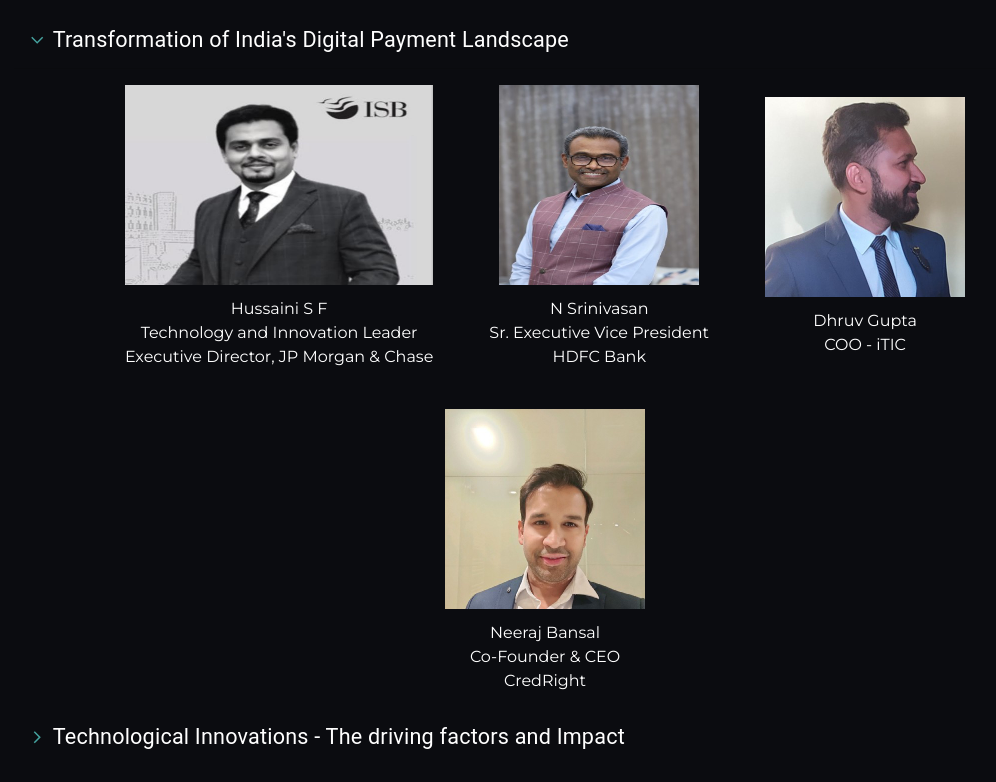
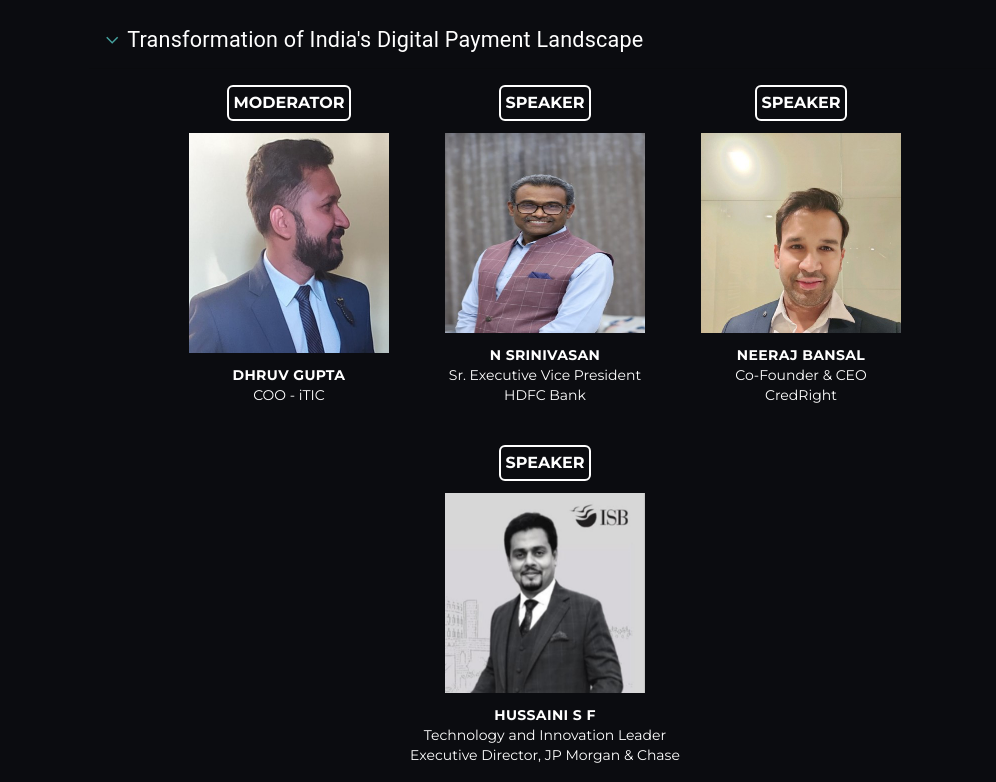
Before and after one commit to E-Cell-IITH/E-Cell-Website, a Next.js app: page /esummit in a window 1280 px wide. Shown: the part 2760-3542 px from the top of the page, without its empty margins (95-1091 px from the left). Built offline with nearby package versions, Linux system fonts and the light colour scheme.

Commit message:
modified panel speakers

```diff
--- a/components/Panel.js
+++ b/components/Panel.js
@@ -1,61 +1,61 @@
-import * as React from "react";
-import { styled } from "@mui/material/styles";
-import ArrowForwardIosSharpIcon from "@mui/icons-material/ArrowForwardIosSharp";
-import MuiAccordion from "@mui/material/Accordion";
-import MuiAccordionSummary from "@mui/material/AccordionSummary";
-import MuiAccordionDetails from "@mui/material/AccordionDetails";
-import Typography from "@mui/material/Typography";
-import Image from "next/image";
+import * as React from 'react';
+import { styled } from '@mui/material/styles';
+import ArrowForwardIosSharpIcon from '@mui/icons-material/ArrowForwardIosSharp';
+import MuiAccordion from '@mui/material/Accordion';
+import MuiAccordionSummary from '@mui/material/AccordionSummary';
+import MuiAccordionDetails from '@mui/material/AccordionDetails';
+import Typography from '@mui/material/Typography';
+import Image from 'next/image';
 
 const Accordion = styled((props) => (
   <MuiAccordion disableGutters elevation={0} square {...props} />
 ))(({ theme }) => ({
   border: `0px solid rgb(11 12 16)`,
-  "&:not(:last-child)": {
+  '&:not(:last-child)': {
     borderBottom: 0,
   },
-  "&:before": {
-    display: "none",
+  '&:before': {
+    display: 'none',
   },
 }));
 const AccordionSummary = styled((props) => (
   <MuiAccordionSummary
     expandIcon={
       <ArrowForwardIosSharpIcon
-        sx={{ fontSize: "0.9rem", color: "rgb(69 162 158)" }}
+        sx={{ fontSize: '0.9rem', color: 'rgb(69 162 158)' }}
       />
     }
     {...props}
   />
 ))(({ theme }) => ({
-  backgroundColor: "rgb(11 12 16)",
-  flexDirection: "row-reverse",
-  "& .MuiAccordionSummary-expandIconWrapper.Mui-expanded": {
-    transform: "rotate(90deg)",
+  backgroundColor: 'rgb(11 12 16)',
+  flexDirection: 'row-reverse',
+  '& .MuiAccordionSummary-expandIconWrapper.Mui-expanded': {
+    transform: 'rotate(90deg)',
   },
-  "& .MuiAccordionSummary-content": {
+  '& .MuiAccordionSummary-content': {
     marginLeft: theme.spacing(1),
   },
 }));
 const AccordionDetails = styled(MuiAccordionDetails)(({ theme }) => ({
-  backgroundColor: "rgb(11 12 16)",
+  backgroundColor: 'rgb(11 12 16)',
   padding: theme.spacing(2),
-  borderTop: "1px solid rgba(0, 0, 0, .125)",
+  borderTop: '1px solid rgba(0, 0, 0, .125)',
 }));
 
 const title_data = [
   "Transformation of India's Digital Payment Landscape",
-  "Technological Innovations - The driving factors and Impact",
-  "The Employer-Employee Paradox: Concurrency of Layoffs and Hiring",
+  'Technological Innovations - The driving factors and Impact',
+  'The Employer-Employee Paradox: Concurrency of Layoffs and Hiring',
 ];
 const img_data = {
   "Transformation of India's Digital Payment Landscape": [],
-  "Technological Innovations - The driving factors and Impact": [],
-  "The Employer-Employee Paradox: Concurrency of Layoffs and Hiring": [],
+  'Technological Innovations - The driving factors and Impact': [],
+  'The Employer-Employee Paradox: Concurrency of Layoffs and Hiring': [],
 };
 
 const Panel = () => {
-  const [expanded, setExpanded] = React.useState("panel1");
+  const [expanded, setExpanded] = React.useState('panel1');
 
   const handleChange = (panel) => (event, newExpanded) => {
     setExpanded(newExpanded ? panel : false);
@@ -67,17 +67,17 @@ const Panel = () => {
       </div>
       <div className="flex flex-col justify-center items-center">
         <Accordion
-          sx={{ width: "100%" }}
-          expanded={expanded === "panel1"}
-          onChange={handleChange("panel1")}
+          sx={{ width: '100%' }}
+          expanded={expanded === 'panel1'}
+          onChange={handleChange('panel1')}
           className="justify-center"
         >
           <AccordionSummary aria-controls="panel1d-content" id="panel1d-header">
             <Typography
               sx={{
-                color: "white",
-                fontSize: { xs: "1rem", sm: "1.35rem" },
-                textAlign: "center",
+                color: 'white',
+                fontSize: { xs: '1rem', sm: '1.35rem' },
+                textAlign: 'center',
               }}
             >
               Transformation of India&apos;s Digital Payment Landscape
@@ -86,23 +86,30 @@ const Panel = () => {
           <AccordionDetails className="">
             <div>
               <div className="flex flex-col sm:flex-row  mx-auto justify-center items-center gap-5 md:gap-10 lg:gap-[3.5rem]">
-                <div className="flex flex-col-reverse gap-3">
-                  <p className="text-white text-center text-[1rem]">
-                    Hussaini S F<br></br>
-                    Technology and Innovation Leader
+                <div className="flex flex-col-reverse justify-center items-center gap-3 hover:scale-105 transition-all">
+                  <p className="text-white text-center sm:text-sm text-[.7rem]">
+                    <span className="font-bold uppercase tracking-wide">
+                      Dhruv Gupta
+                    </span>
                     <br></br>
-                    Executive Director, JP Morgan & Chase
+                    COO - iTIC
                   </p>
                   <Image
-                    height={200}
+                    height={220}
                     width={200}
                     alt="testing"
-                    src="/hussainisf.jpeg"
+                    src="/dhruv_gupta.jpg"
+                    className="hover:bg-red-400"
                   />
+                  <p className="text-white font-bold uppercase p-1 border-2 rounded-md border-white">
+                    Moderator
+                  </p>
                 </div>
                 <div className="flex flex-col-reverse justify-center items-center gap-3">
-                  <p className="text-white text-center text-[1rem]">
-                    N Srinivasan
+                  <p className="text-white text-center sm:text-sm text-[.7rem]">
+                    <span className="font-bold uppercase tracking-wide">
+                      N Srinivasan
+                    </span>
                     <br></br>
                     Sr. Executive Vice President
                     <br></br>
@@ -114,25 +121,16 @@ const Panel = () => {
                     alt="testing"
                     src="/srinivasan.jpg"
                   />
+                  <p className="text-white font-bold uppercase p-1 border-2 rounded-md border-white">
+                    Speaker
+                  </p>
                 </div>
+
                 <div className="flex flex-col-reverse justify-center items-center gap-3">
-                  <p className="text-white text-center text-[1rem]">
-                    Dhruv Gupta
-                    <br></br>
-                    COO - iTIC
-                  </p>
-                  <Image
-                    height={200}
-                    width={200}
-                    alt="testing"
-                    src="/dhruv_gupta.jpg"
-                  />
-                </div>
-              </div>
-              <div className="flex flex-col sm:flex-row mx-auto justify-center items-center gap-5 md:gap-10 lg:gap-[3.5rem mt-10">
-                <div className="flex flex-col-reverse justify-center items-center gap-3">
-                  <p className="text-white text-center text-[1rem]">
-                    Neeraj Bansal
+                  <p className="text-white text-center sm:text-sm text-[.7rem]">
+                    <span className="font-bold uppercase tracking-wide">
+                      Neeraj Bansal
+                    </span>
                     <br></br>
                     Co-Founder & CEO
                     <br></br>
@@ -144,7 +142,140 @@ const Panel = () => {
                     alt="testing"
                     src="/neeraj_bansal.jpg"
                   />
+                  <p className="text-white font-bold uppercase p-1 border-2 rounded-md border-white">
+                    Speaker
+                  </p>
                 </div>
+              </div>
+              <div className="flex flex-col sm:flex-row mx-auto justify-center items-center gap-5 md:gap-10 lg:gap-[3.5rem mt-10">
+                <div className="flex flex-col-reverse justify-center items-center gap-3">
+                  <p className="text-white text-center sm:text-sm text-[.7rem]">
+                    <span className="font-bold uppercase tracking-wide">
+                      Hussaini S F
+                    </span>
+                    <br></br>
+                    Technology and Innovation Leader
+                    <br></br>
+                    Executive Director, JP Morgan & Chase
+                  </p>
+                  <Image
+                    height={200}
+                    width={200}
+                    alt="testing"
+                    src="/hussainisf.jpeg"
+                  />
+                  <p className="text-white font-bold uppercase p-1 border-2 rounded-md border-white">
+                    Speaker
+                  </p>
+                </div>
+              </div>
+            </div>
+          </AccordionDetails>
+        </Accordion>
+        <Accordion
+          sx={{ width: '100%' }}
+          expanded={expanded === 'panel2'}
+          onChange={handleChange('panel2')}
+        >
+          <AccordionSummary aria-controls="panel2d-content" id="panel2d-header">
+            <Typography
+              sx={{
+                color: 'white',
+                fontSize: { xs: '1rem', sm: '1.35rem' },
+              }}
+            >
+              Technological Innovations - The driving factors and Impact
+            </Typography>
+          </AccordionSummary>
+          <AccordionDetails>
+            <div>
+              <div className="flex flex-col sm:flex-row  mx-auto justify-center items-center gap-5 md:gap-10 lg:gap-[3.5rem]">
+                <div className="flex flex-col-reverse justify-center items-center gap-3">
+                  <p className="text-white text-center text-[1rem]">
+                    <span className="font-bold uppercase tracking-wide">
+                      Nakul Parameswar
+                    </span>
+                    <br></br>
+                    Assistant Professor
+                    <br></br>
+                    Department of Entrepreneurship
+                    <br></br>
+                    and Management, IIT Hyderabad
+                  </p>
+                  <Image
+                    height={200}
+                    width={200}
+                    alt="testing"
+                    src="/nakul.jpg"
+                  />
+                  <p className="text-white font-bold uppercase p-1 border-2 rounded-md border-white">
+                    Moderator
+                  </p>
+                </div>
+
+                <div className="flex flex-col-reverse justify-center items-center gap-3">
+                  <p className="text-white text-center text-[1rem]">
+                    <span className="font-bold uppercase tracking-wide">
+                      Saumy Rajan Pradhan
+                    </span>
+                    <br></br>
+                    Head of Applied Innovation Exchange
+                    <br></br>
+                    Capgemini
+                  </p>
+                  <Image
+                    height={200}
+                    width={200}
+                    alt="testing"
+                    src="/Saumy.jpg"
+                  />
+                  <p className="text-white font-bold uppercase p-1 border-2 rounded-md border-white">
+                    Speaker
+                  </p>
+                </div>
+                <div className="flex flex-col-reverse justify-center items-center gap-3">
+                  <p className="text-white text-center text-[1rem]">
+                    <span className="font-bold uppercase tracking-wide">
+                      Raghu Mangaraju
+                    </span>
+                    <br></br>
+                    Vice President
+                    <br></br>
+                    Blend360 India
+                  </p>
+                  <Image
+                    height={200}
+                    width={200}
+                    alt="testing"
+                    src="/raghu.jpg"
+                  />
+                  <p className="text-white font-bold uppercase p-1 border-2 rounded-md border-white">
+                    Speaker
+                  </p>
+                </div>
+              </div>
+              <div className="flex flex-col sm:flex-row mx-auto justify-center items-center gap-5 md:gap-10 lg:gap-[3.5rem mt-10">
+                <div className="flex flex-col-reverse justify-center items-center gap-3">
+                  <p className="text-white text-center text-[1rem]">
+                    <span className="font-bold uppercase tracking-wide">
+                      Rajesh Shenoy
+                    </span>
+                    <br></br>
+                    Sr. Director, Research
+                    <br></br>
+                    Cetas Healthcare
+                  </p>
+                  <Image
+                    height={200}
+                    width={200}
+                    alt="testing"
+                    src="/rajesh.jpg"
+                  />
+                  <p className="text-white font-bold uppercase p-1 border-2 rounded-md border-white">
+                    Speaker
+                  </p>
+                </div>
+
                 {/* <div className="flex flex-col-reverse justify-center items-center gap-3">
                   <p className="text-white uppercase text-center text-[1rem]">
                     N Srinivasan
@@ -161,112 +292,15 @@ const Panel = () => {
           </AccordionDetails>
         </Accordion>
         <Accordion
-          sx={{ width: "100%" }}
-          expanded={expanded === "panel2"}
-          onChange={handleChange("panel2")}
-        >
-          <AccordionSummary aria-controls="panel2d-content" id="panel2d-header">
-            <Typography
-              sx={{
-                color: "white",
-                fontSize: { xs: "1rem", sm: "1.35rem" },
-              }}
-            >
-              Technological Innovations - The driving factors and Impact
-            </Typography>
-          </AccordionSummary>
-          <AccordionDetails>
-            <div>
-              <div className="flex flex-col sm:flex-row  mx-auto justify-center items-center gap-5 md:gap-10 lg:gap-[3.5rem]">
-                <div className="flex flex-col-reverse justify-center items-center gap-3">
-                  <p className="text-white text-center text-[1rem]">
-                    Rajesh Shenoy
-                    <br></br>
-                    Sr. Director, Research
-                    <br></br>
-                    Cetas Healthcare
-                  </p>
-                  <Image
-                    height={200}
-                    width={200}
-                    alt="testing"
-                    src="/rajesh.jpg"
-                  />
-                </div>
-                <div className="flex flex-col-reverse justify-center items-center gap-3">
-                  <p className="text-white text-center text-[1rem]">
-                    Saumy Rajan Pradhan
-                    <br></br>
-                    Head of Applied Innovation Exchange
-                    <br></br>
-                    Capgemini
-                  </p>
-                  <Image
-                    height={200}
-                    width={200}
-                    alt="testing"
-                    src="/Saumy.jpg"
-                  />
-                </div>
-                <div className="flex flex-col-reverse justify-center items-center gap-3">
-                  <p className="text-white text-center text-[1rem]">
-                    Nakul Parameswar
-                    <br></br>
-                    Assistant Professor
-                    <br></br>
-                    Department of Entrepreneurship and Management
-                    <br></br>
-                    IIT Hyderabad
-                  </p>
-                  <Image
-                    height={200}
-                    width={200}
-                    alt="testing"
-                    src="/nakul.jpg"
-                  />
-                </div>
-              </div>
-              <div className="flex flex-col sm:flex-row mx-auto justify-center items-center gap-5 md:gap-10 lg:gap-[3.5rem mt-10">
-                <div className="flex flex-col-reverse justify-center items-center gap-3">
-                  <p className="text-white text-center text-[1rem]">
-                    Raghu Mangaraju
-                    <br></br>
-                    Vice President
-                    <br></br>
-                    Blend360 India
-                  </p>
-                  <Image
-                    height={200}
-                    width={200}
-                    alt="testing"
-                    src="/raghu.jpg"
-                  />
-                </div>
-                {/* <div className="flex flex-col-reverse justify-center items-center gap-3">
-                  <p className="text-white uppercase text-center text-[1rem]">
-                    N Srinivasan
-                  </p>
-                  <Image
-                    height={200}
-                    width={200}
-                    alt="testing"
-                    src="/srinivasan.jpg"
-                  />
-                </div> */}
-              </div>
-            </div>
-          </AccordionDetails>
-        </Accordion>
-        <Accordion
-          sx={{ width: "100%" }}
-          expanded={expanded === "panel3"}
-          onChange={handleChange("panel3")}
+          sx={{ width: '100%' }}
+          expanded={expanded === 'panel3'}
+          onChange={handleChange('panel3')}
         >
           <AccordionSummary aria-controls="panel3d-content" id="panel3d-header">
             <Typography
               sx={{
-                color: "white",
-                fontSize: { xs: "1rem", sm: "1.35rem" },
+                color: 'white',
+                fontSize: { xs: '1rem', sm: '1.35rem' },
               }}
             >
               The Employer-Employee Paradox: Concurrency of Layoffs and Hiring
@@ -276,8 +310,32 @@ const Panel = () => {
             <div>
               <div className="flex flex-col sm:flex-row  mx-auto justify-center items-center gap-5 md:gap-10 lg:gap-[3.5rem]">
                 <div className="flex flex-col-reverse justify-center items-center gap-3">
-                  <p className="text-white text-center text-[1rem]">
-                    Yugandhar Penubolu
+                  <p className="text-white  text-center text-[1rem]">
+                    <span className="font-bold uppercase tracking-wide">
+                      MP Ganesh
+                    </span>
+                    <br></br>
+                    Head and Associate Professor
+                    <br></br>
+                    Department of Entrepreneurship
+                    <br></br>
+                    and Management, IIT Hyderabad
+                  </p>
+                  <Image
+                    height={200}
+                    width={200}
+                    alt="testing"
+                    src="/mp_ganesh.jpg"
+                  />
+                  <p className="text-white font-bold uppercase p-1 border-2 rounded-md border-white">
+                    Moderator
+                  </p>
+                </div>
+                <div className="flex flex-col-reverse justify-center items-center gap-3">
+                  <p className="text-white  text-center text-[1rem]">
+                    <span className="font-bold uppercase tracking-wide">
+                      Yugandhar Penubolu
+                    </span>
                     <br></br>
                     Founder of winzard.io
                     <br></br>
@@ -289,27 +347,16 @@ const Panel = () => {
                     alt="testing"
                     src="/Yugandhar.jpg"
                   />
+                  <p className="text-white font-bold uppercase p-1 border-2 rounded-md border-white">
+                    Speaker
+                  </p>
                 </div>
+
                 <div className="flex flex-col-reverse justify-center items-center gap-3">
                   <p className="text-white text-center text-[1rem]">
-                    MP Ganesh
-                    <br></br>
-                    Head and Associate Professor
-                    <br></br>
-                    Department of Entrepreneurship and Management
-                    <br></br>
-                    IIT Hyderabad
-                  </p>
-                  <Image
-                    height={200}
-                    width={200}
-                    alt="testing"
-                    src="/mp_ganesh.jpg"
-                  />
-                </div>
-                <div className="flex flex-col-reverse justify-center items-center gap-3">
-                  <p className="text-white text-center text-[1rem]">
-                    Dr. Murali Padmanabhan
+                    <span className="font-bold uppercase tracking-wide">
+                      Dr. Murali Padmanabhan
+                    </span>
                     <br></br>
                     Sr. VP, Global Talent & OD
                     <br></br>
@@ -321,11 +368,14 @@ const Panel = () => {
                     alt="testing"
                     src="/murali.jpg"
                   />
+                  <p className="text-white font-bold uppercase p-1 border-2 rounded-md border-white">
+                    Speaker
+                  </p>
                 </div>
               </div>
               {/* <div className="flex flex-col sm:flex-row mx-auto justify-center items-center gap-5 md:gap-10 lg:gap-[3.5rem mt-10">
                 <div className="flex flex-col-reverse justify-center items-center gap-3">
-                  <p className="text-white uppercase text-center text-[1rem]">
+                  <p className="text-white uppercase text-center text-center text-[1rem]">
                     N Srinivasan
                   </p>
                   <Image
@@ -336,7 +386,7 @@ const Panel = () => {
                   />
                 </div>
                 <div className="flex flex-col-reverse justify-center items-center gap-3">
-                  <p className="text-white uppercase text-center text-[1rem]">
+                  <p className="text-white uppercase text-center text-center text-[1rem]">
                     N Srinivasan
                   </p>
                   <Image
```
